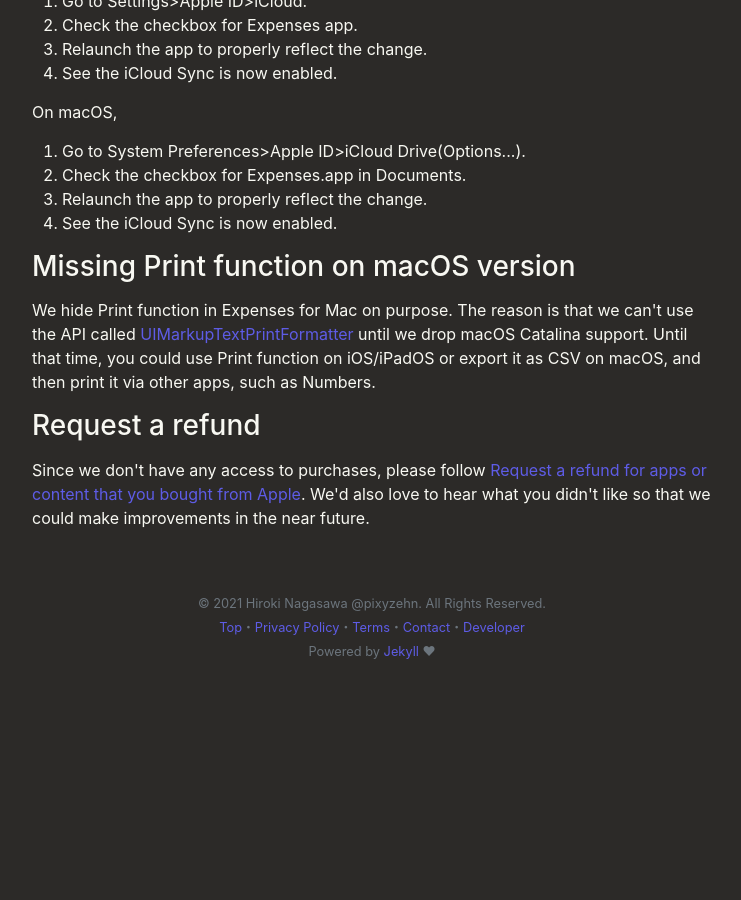
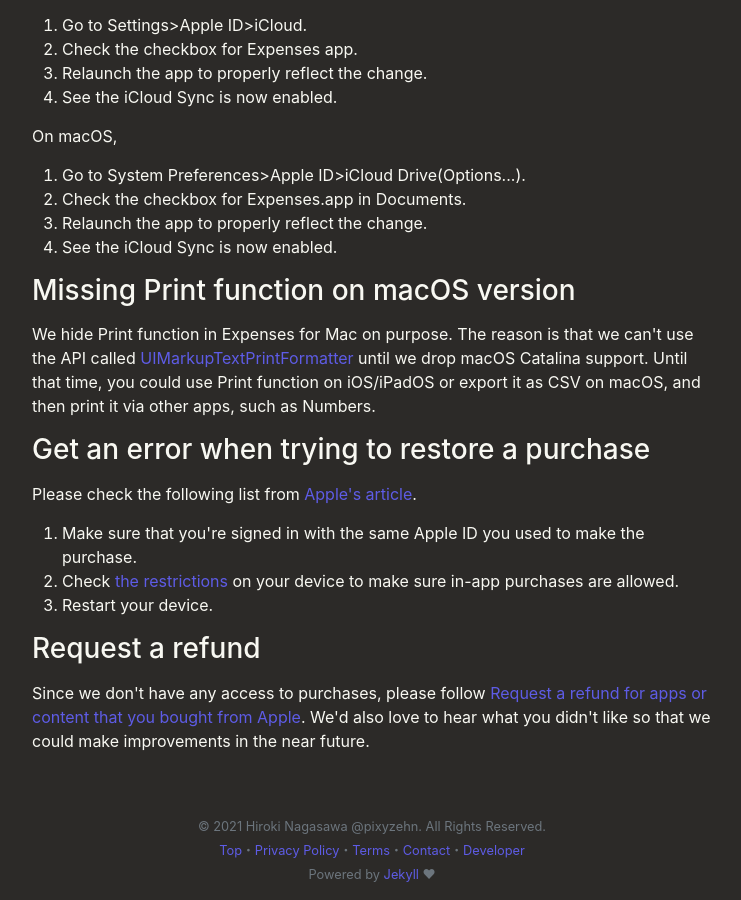
Before and after one commit to pixyzehn/pixyzehn.com, a Jekyll site: the page built from pages/expenses/contact.md, in a window 1280 px wide and 900 px high, scrolled down 1952 px. Shown: the whole window, without its empty margins (268-1009 px from the left). Built offline with Jekyll 4.4.1, drawn with Linux system fonts in a browser that asks for light colours; before the commit the page ends 2629 px from its top, so only the background shows below that; some of the changed text lies outside the part shown.

Commit message:
Update faq

```diff
--- a/_includes/expenses/contact.html
+++ b/_includes/expenses/contact.html
@@ -10,6 +10,7 @@
     <li><a href="#icloud-sync-is-not-working">iCloud Sync is not working between iOS and Mac</a></li>
     <li><a href="#disabled-icloud-sync-option">Disabled iCloud Sync option</a></li>
     <li><a href="#missing-print-function-on-macos-version">Missing Print function on macOS version</a></li>
+    <li><a href="#error-when-trying-to-restore-purchase">Get an error when trying to restore a purchase</a></li>
     <li><a href="#request-refund">Request a refund</a></li>
 
     <hr>
@@ -77,6 +78,14 @@
     <h3 id="missing-print-function-on-macos-version">Missing Print function on macOS version</h3>
     <p>We hide Print function in Expenses for Mac on purpose. The reason is that we can't use the API called <a href="https://developer.apple.com/documentation/uikit/uimarkuptextprintformatter">UIMarkupTextPrintFormatter</a> until we drop macOS Catalina support. Until that time, you could use Print function on iOS/iPadOS or export it as CSV on macOS, and then print it via other apps, such as Numbers.</p>
 
+    <h3 id="error-when-trying-to-restore-purchase">Get an error when trying to restore a purchase</h3>
+    <p>Please check the following list from <a href="https://support.apple.com/en-us/HT204530">Apple's article</a>.</p>
+    <ol>
+        <li>Make sure that you're signed in with the same Apple ID you used to make the purchase.</li>
+        <li>Check <a href="https://support.apple.com/en-us/HT204396">the restrictions</a> on your device to make sure in-app purchases are allowed.</li>
+        <li>Restart your device.</li>
+    </ol>
+
     <h3 id="request-refund">Request a refund</h3>
     <p>Since we don't have any access to purchases, please follow <a href="https://support.apple.com/en-us/HT204084">Request a refund for apps or content that you bought from Apple</a>. We'd also love to hear what you didn't like so that we could make improvements in the near future.</p>
 </div>
```
